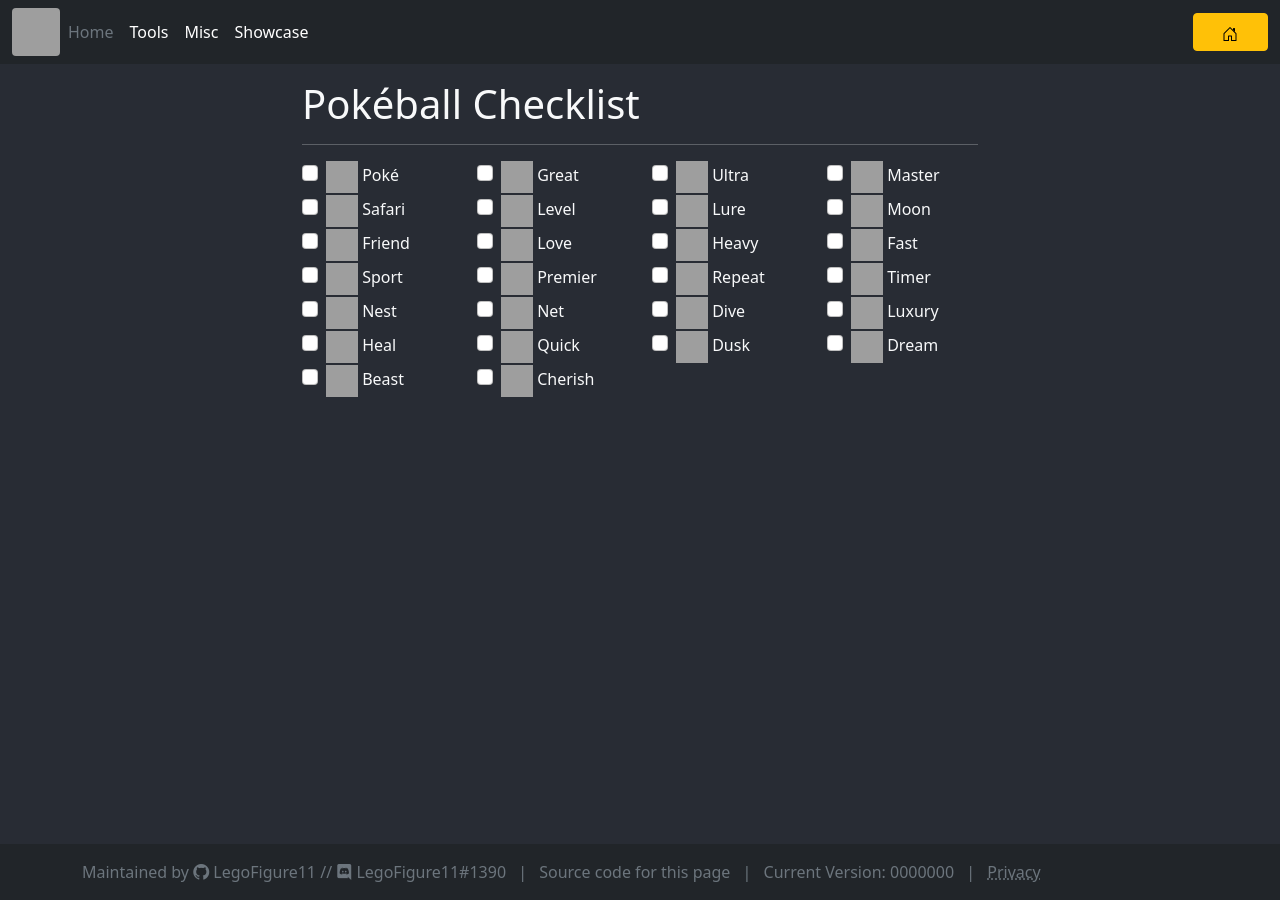
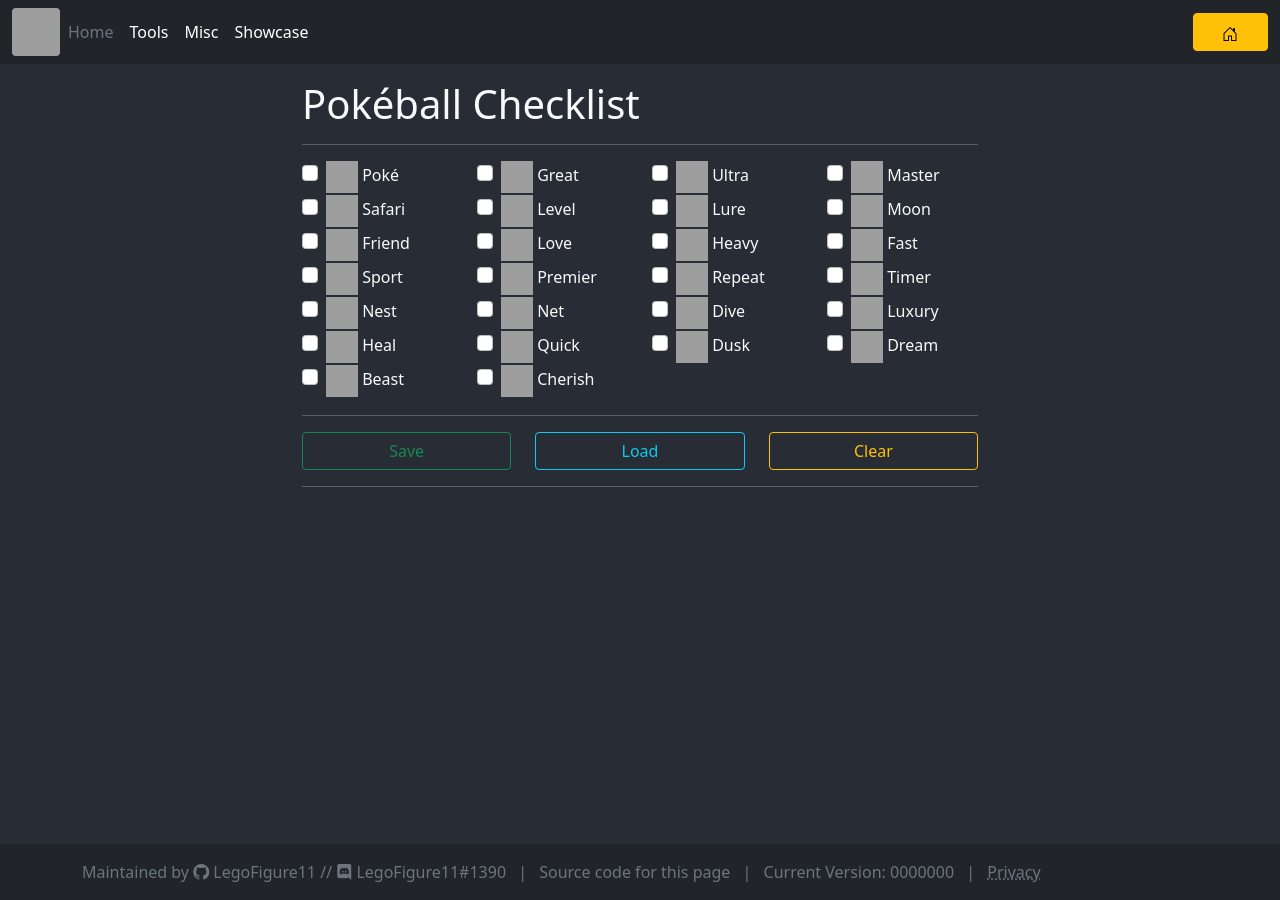
Before and after one commit to LegoFigure11/legofigure11.github.io, a Jekyll site: the page built from misc/pokeball-checklist/index.html, in a window 1280 px wide, cut to the strip 0-900 px from the top of the page. Built offline with Jekyll 4.4.1, drawn with Linux system fonts in a browser that asks for light colours; comment, search, counter and statistics services are not loaded; grey boxes are pictures that could not be loaded.

Commit message:
Allow Ball Checklist saving

```diff
--- a/misc/pokeball-checklist/index.html
+++ b/misc/pokeball-checklist/index.html
@@ -266,3 +266,43 @@ permalink: /misc/ball-checklist/
   <div class="col">
   </div>
 </div>
+
+<hr />
+
+<div class="row">
+  <div class="col">
+    <button type="button" class="btn btn-outline-success w-100" id="save">Save</button>
+  </div>
+  <div class="col">
+    <button type="button" class="btn btn-outline-info w-100" id="load">Load</button>
+  </div>
+  <div class="col">
+    <button type="button" class="btn btn-outline-warning w-100" id="clear">Clear</button>
+  </div>
+</div>
+
+<hr />
+
+<script>
+  $("#clear").click(function() {
+    $(".form-check-input").prop("checked", false);
+  });
+
+  $("#save").click(function() {
+    var toSave = [];
+    $(".form-check-input").each(function() {
+      var e = $(this);
+      if (e.prop("checked")) {
+        toSave.push(e.attr("id"));
+      }
+    });
+    localStorage.setItem("checked", toSave.join(","));
+  });
+
+  $("#load").click(function() {
+    var toSet = localStorage.getItem("checked").split(",");
+    for (var i = 0; i < toSet.length; i++) {
+      $("#" + toSet[i]).prop("checked", true);
+    }
+  });
+</script>
```
